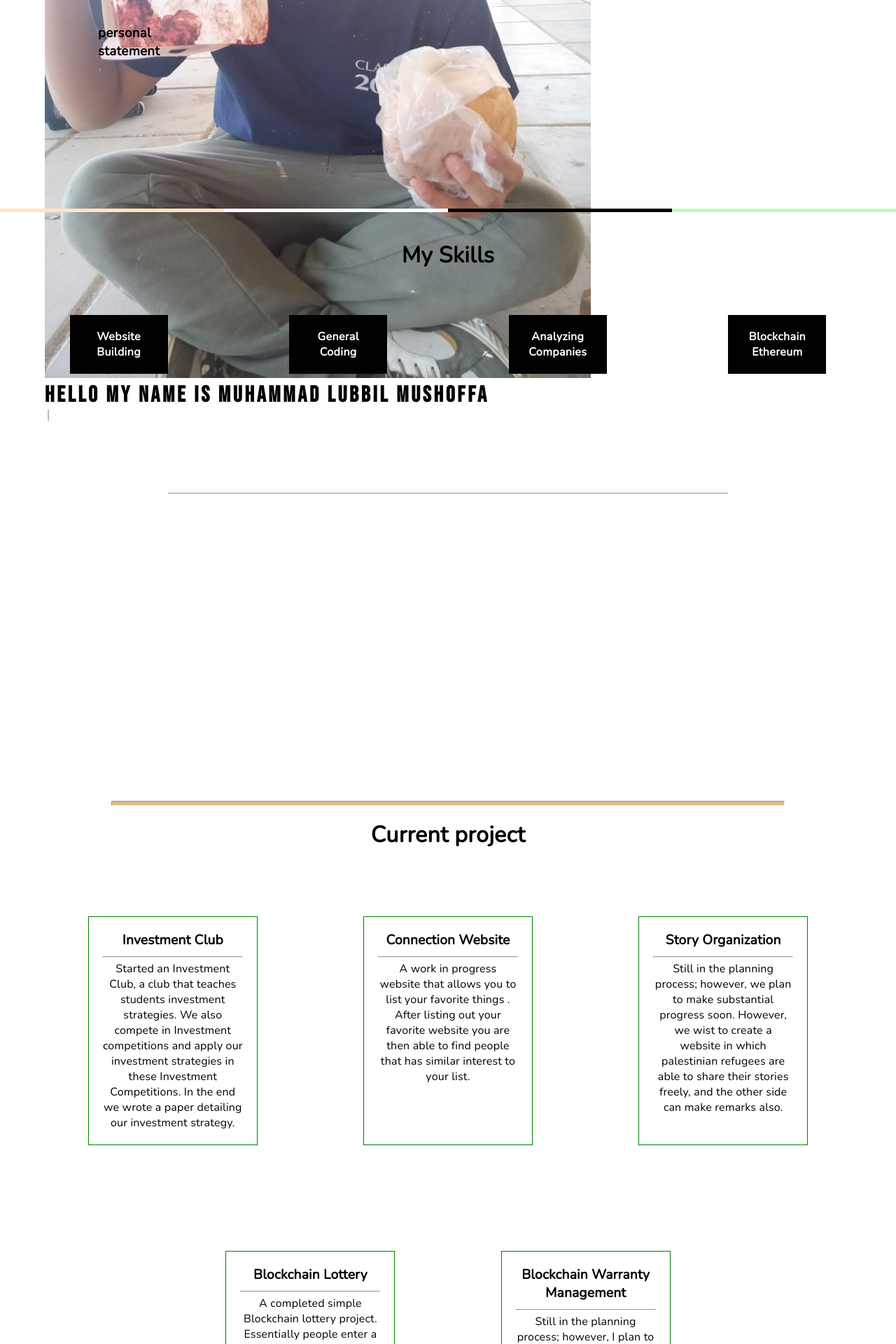
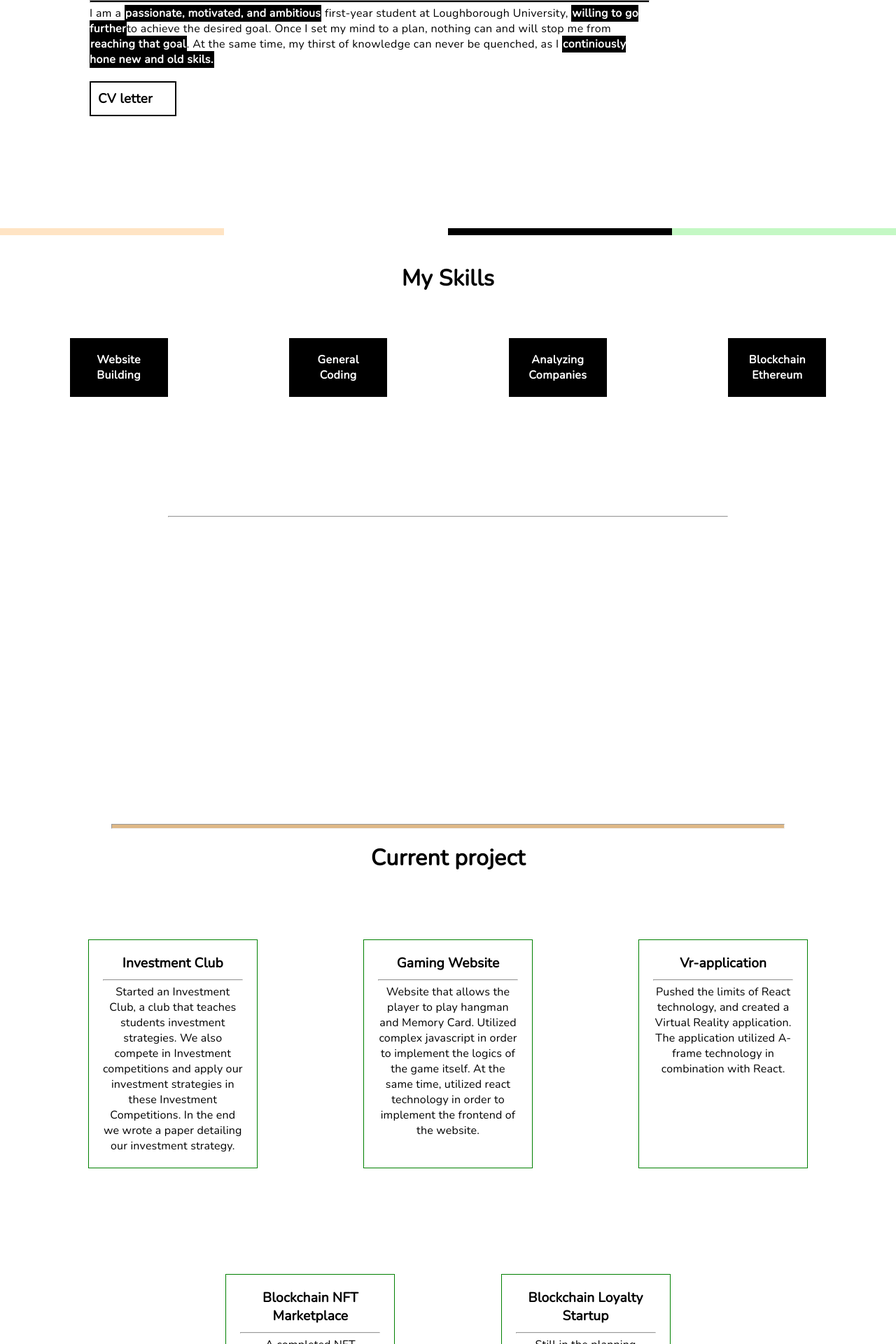
Before and after one commit to noobylub/personal-website, a React (Create React App) app: page / in a window 1280 px wide. Shown: the part 820-2740 px from the top of the page at 70% size. Built offline with nearby package versions, Linux system fonts and the light colour scheme.

Commit message:
first year of university commit

```diff
--- a/src/App.js
+++ b/src/App.js
@@ -7,28 +7,26 @@ import { useState, useEffect } from "react";
 function App() {
   const [pressed, setPressed] = useState("");
 
-  useEffect(() => {
-    const cursors = document.querySelector(".cursor");
-    window.addEventListener("mousemove", (e) => {
-      cursors.style.left = e.clientX + "px";
-      cursors.style.top = e.clientY + "px";
-    });
-    return () => {};
-  }, []);
+  // useEffect(() => {
+  //   const cursors = document.querySelector(".cursor");
+  //   window.addEventListener("mousemove", (e) => {
+  //     cursors.style.left = e.clientX + "px";
+  //     cursors.style.top = e.clientY + "px";
+  //   });
+  //   return () => {};
+  // }, []);
 
   const [content, setContent] = useState();
 
   return (
-
     <div className="App">
       <div className="first-part">
-        <img src={myImage}></img>
+        {/* <img src={myImage}></img> */}
         <Typewriter
           options={{
             strings: [
               '<h1 className="text">Hello my name is Muhammad Lubbil Mushoffa</h1>',
-              '<h1 className="text">A motivated and educated high school student</h1>',
-              '<h1 className="text">I am looking for new oppurtunities for me to learn and achieve more</h1>',
+              '<h1 className="text">A motivated and educated first year university student</h1>',
             ],
             autoStart: true,
             loop: true,
@@ -36,25 +34,20 @@ function App() {
         />
       </div>
       <div className="second-part">
-        <div className="cursor"></div>
+        {/* <div className="cursor"></div> */}
 
         <p className="intro">
-          <hr />
-          My name is Muhammad Mushoffa, and I am a student at Kings Academy. I
-          wish to study Computer Science and Business. I love to create things,
-          which is why I am incredibly motivated to learn to code. My passion
-          for legos inspired my current aspirations. Beginning with legos as a
-          child. I love to build anything to my heart's content. However, I also
-          love Businesses and learn more about them and ponder the question,
-          "what makes a succesfull business." Currently, I am taking a
-          tremendous amount of interest in Blockchain Technology. I am
-          interested in its wide range of applications in our world. I believe
-          Blockchain can change our world, and I wish to be at the forefront of
-          that.
+          <hr />I am a <span>passionate, motivated, and ambitious</span>{" "}
+          first-year student at Loughborough University,{" "}
+          <span>willing to go further</span>
+          to achieve the desired goal. Once I set my mind to a plan, nothing can
+          and will stop me from <span>reaching that goal</span>. At the same
+          time, my thirst of knowledge can never be quenched, as I{" "}
+          <span>continiously hone new and old skils.</span>
         </p>
         <div className="learn-more">
           <a href="https://docs.google.com/document/d/1Ys1_tT4ODS8DQG3_fRZQynFsaF8nADSr51cNm2OKhiA/edit?usp=sharing">
-            <h3>personal statement</h3>
+            <h3>CV letter</h3>
           </a>
         </div>
 
@@ -73,7 +66,7 @@ function App() {
             onClick={() => {
               setPressed("HTMLCSS");
               setContent(
-                "Proficient in HTML & CSS. Able to make Responsive and Static Web applications using HTML and CSS. Utilizing HTML and CSS and a javascript library, I can build a full-fledged website from scratch. For example, I created this personal website using React and CSS. Moreover, I learned a CSS framework named SCSS, which I used to build this website."
+                "Proficient in HTML & CSS. Utilizing HTML and CSS and javascript libraries, I can build a full-fledged website from scratch. For example, I created this personal website using React and CSS. Moreover, I learned a CSS framework named SCSS, which I used to build this website."
               );
             }}
             className={classNames({
@@ -87,14 +80,13 @@ function App() {
             onClick={() => {
               setPressed("General");
               setContent(
-                "Possesess a wide range of knowledge with Javascript. Understands the basic and some advanced topics of Javascript, such as arrow functions, error handling, mongoDB data retrieval, and creating full fledged backend  " +
-                  "However it is worth noting that my knowledge of Javascript is still limited and potentially partial, as I learned it al on " +
-                  "Udemy all on my own accord. Due to my acknowledgement of my partial knowledge in Javascript, I wish to learn more javascript to implement into my future projects."  +
-                  "Moreover, I have extensive knowledge in java programming.  "
+                "Possesess a wide range of knowledge with Javascript such as arrow functions, error handling, data retrieval. " +
+                  "Able to construct a full fledged backend with Node.JS, and a frontend with Express or React.JS." +
+                  " Moreover, I have extensive knowledge in java programming, able to solve complex java problems."
               );
             }}
             className={classNames({
-              javascript:true,
+              javascript: true,
               Skills: true,
               clicked: pressed === "General",
             })}
@@ -121,13 +113,13 @@ function App() {
             onClick={() => {
               setPressed("Blockchain");
               setContent(
-                "Understands the concept of blockchain and its technicalities. Able to create a blockchain smart contrat; however to a limited" +
-                  " extent. I am working hard everyday to improve on my knowledge of blockchain and implement these newly acquired knowledge in the projects that is to come. "
+                "Understands the concept of blockchain and its technicalities. Able to create a blockchain smart contract" +
+                  ". Adept at connecting the smart contract with a web application using Hardhat. "
               );
             }}
             className={classNames({
               Skills: true,
-              clicked: pressed ==="Blockchain",
+              clicked: pressed === "Blockchain",
             })}
           >
             Blockchain Ethereum
@@ -157,61 +149,61 @@ function App() {
           </div>
 
           <div className="one">
-            <a href="https://github.com/noobylub/PersonalFrontend">
-              <h4>Connection Website</h4>
+            <a href="https://6229c306baf6e9609483f851--yal3ab.netlify.app">
+              <h4>Gaming Website</h4>
               <hr />
               <p>
-                A work in progress website that allows you to list your favorite
-                things . After listing out your favorite website you are then
-                able to find people that has similar interest to your list.
+                Website that allows the player to play hangman and Memory Card.
+                Utilized complex javascript in order to implement the logics of
+                the game itself. At the same time, utilized react technology in
+                order to implement the frontend of the website.
               </p>
             </a>
           </div>
           <div className="one">
-
-              <h4>Story Organization</h4>
+            <a href="https://noobylub.github.io/Topic-VR-Project/">
+              <h4>Vr-application</h4>
               <hr />
               <p>
-                Still in the planning process; however, we plan to make
-                substantial progress soon. However, we wist to create a website
-                in which palestinian refugees are able to share their stories
-                freely, and the other side can make remarks also.
-              </p>
-
-          </div>
-          <div className="one">
-            <a href="https://github.com/noobylub/Lottery-Solidity">
-              <h4>Blockchain Lottery</h4>
-              <hr />
-              <p>
-                A completed simple Blockchain lottery project. Essentially
-                people enter a lottery and the owner of the lottery chooses a
-                winner. I have tested, tried and played with the lottery. This
-                was done for training purposes.
+                Pushed the limits of React technology, and created a Virtual
+                Reality application. The application utilized A-frame technology
+                in combination with React.
               </p>
             </a>
           </div>
           <div className="one">
-
-              <h4>Blockchain Warranty Management </h4>
+            <a href="https://github.com/noobylub/nft-marketplace">
+              <h4>Blockchain NFT Marketplace</h4>
               <hr />
               <p>
-                Still in the planning process; however, I plan to implement
-                a more efficient warranty management service. The app would essentially keep track of your warranty in
-                one place, so that it is easier for you to keep track of your warranties. Furthermore, this warranty will
-                be implemented in the blockhchain.
+                A completed NFT marketplace implementation. Utilized
+                Hardhat for blockchain integration
+                ,React for the frontend, displaying the data,
+                Solidity languange for the smart contract Blockhain.
+
               </p>
-
+            </a>
+          </div>
+          <div className="one">
+            <a href="https://github.com/noobylub/loyalty-startup">
+              <h4>Blockchain Loyalty Startup </h4>
+              <hr />
+              <p>
+                Still in the planning process; however, I plan to implement a
+                loyalty program utilizing Blockchain Technology. It will be the
+                first of its kind, a loyalty program entirely on a new and
+                revolutinary technology, Blockchain. Linked is the current
+                Github Repository showcasing the project's process.
+              </p>
+            </a>
           </div>
         </div>
         <div className="grades-header">
           <h1>Education</h1>
           <hr />
           <p>
-            Due to my status of being a student, I do not have much experience;
-            however, I would like to acquire experience if oppurtunities arise.
-            For example, if you are aware of any experience work I could
-            acquire, please contact me.
+            Listed below are the classes I took previously and classes I am taking. AP score, are the
+            final exam score.
           </p>
         </div>
         <div className="grades">
@@ -229,15 +221,23 @@ function App() {
           </div>
           <div className="course">
             <h3 className="name">Topics in Programming</h3>
-            <h3 className="grade">A grade 2nd Year college</h3>
-          </div>
-          <div className="course">
-            <h3 className="name">Advanced Comparative Government</h3>
-            <h3 className="grade">A grade </h3>
+            <h3 className="grade">A grade 2nd Year college course</h3>
           </div>
           <div className="course">
             <h3 className="name">Advanced Calculus</h3>
-            <h3 className="grade">B+ grade</h3>
+            <h3 className="grade">B+ grade 4/5 AP score</h3>
+          </div>
+          <div className="course">
+            <h3 className="name">Software Engineering 1</h3>
+            <h3 className="grade">Currently taking the module</h3>
+          </div>
+          <div className="course">
+            <h3 className="name">Introduction to Accounting</h3>
+            <h3 className="grade">Currently taking the module</h3>
+          </div>
+          <div className="course">
+            <h3 className="name">Computer Systems</h3>
+            <h3 className="grade">Currently taking the module</h3>
           </div>
         </div>
 
--- a/src/AppDesign/design.css
+++ b/src/AppDesign/design.css
@@ -2,7 +2,6 @@
 @import url("https://fonts.googleapis.com/css2?family=Bebas+Neue&display=swap");
 * {
   margin: 0;
-  cursor: none;
   padding: 0;
 }
 
@@ -12,7 +11,7 @@ a {
 }
 
 .first-part {
-  height: 40vh;
+  height: 60vh;
   font-family: "Bebas Neue", cursive;
   padding-top: 25%;
   letter-spacing: 0.1cm;
@@ -24,120 +23,88 @@ a {
   font-weight: 300;
   padding-bottom: 100vh;
   font-family: "Nunito", sans-serif;
-  -webkit-transition: 1s;
   transition: 1s;
 }
-
 .second-part .intro {
   margin-left: 10%;
   width: 800px;
   padding: 20px 20px 20px 0px;
-  -webkit-transition: 1s;
   transition: 1s;
 }
-
 .second-part .intro hr {
   background-color: black;
   text-decoration: none;
   height: 0.05cm;
   margin-bottom: 0.1cm;
 }
-
+.second-part .intro span {
+  font-weight: bold;
+  color: white;
+  padding: 1px;
+  background-color: black;
+}
 @media (max-width: 900px) {
   .second-part .intro {
     width: 400px;
     font-size: smaller;
   }
 }
-
 .second-part .learn-more {
   margin-left: 10%;
   width: 100px;
   padding: 10px;
   border: solid black 0.07cm;
-  -webkit-transition: 1s;
   transition: 1s;
 }
-
 .second-part .learn-more:hover {
   background-color: black;
-  -webkit-transition: 1s;
   transition: 1s;
-  cursor: none;
+  cursor: pointer;
 }
-
 .second-part .learn-more:hover h3 {
   color: white;
   font-weight: 600;
 }
-
 .second-part .horizontal {
   width: 100%;
-  height: 5px;
-  display: -webkit-box;
-  display: -ms-flexbox;
+  height: 10px;
   display: flex;
   margin: 0;
-  margin-top: 25vh;
-  -webkit-box-flex: 1;
-      -ms-flex-positive: 1;
+  margin-top: 20vh;
   flex-grow: 1;
 }
-
 .second-part .horizontal .box-sm {
-  -webkit-box-flex: 1;
-      -ms-flex-positive: 1;
   flex-grow: 1;
-  -webkit-transition: all 1s ease-in-out;
   transition: all 1s ease-in-out;
 }
-
 .second-part .horizontal .box-sm:hover {
-  -webkit-box-flex: 12;
-      -ms-flex-positive: 12;
   flex-grow: 12;
 }
-
 .second-part .horizontal .brown {
   background-color: bisque;
 }
-
 .second-part .horizontal .white {
   background-color: white;
 }
-
 .second-part .horizontal .black {
   background-color: black;
 }
-
 .second-part .horizontal .green {
-  background-color: #c4f8c4;
+  background-color: rgb(196, 248, 196);
 }
-
 .second-part .header {
   margin-top: 40px;
-  display: -webkit-box;
-  display: -ms-flexbox;
   display: flex;
-  -webkit-box-pack: center;
-      -ms-flex-pack: center;
   justify-content: center;
 }
-
 .second-part .skill-list {
-  display: -webkit-box;
-  display: -ms-flexbox;
   display: flex;
-  -webkit-box-orient: horizontal;
-  -webkit-box-direction: normal;
-      -ms-flex-direction: row;
   flex-direction: row;
-  -ms-flex-pack: distribute;
   justify-content: space-around;
   padding: 5% 1% 10px 1%;
 }
-
 .second-part .skill-list .Skills {
+  cursor: pointer;
   width: 100px;
   margin-top: auto;
   margin-bottom: auto;
@@ -145,48 +112,38 @@ a {
   color: white;
   padding: 20px;
   background-color: black;
-  -webkit-transition: 1s;
   transition: 1s;
   font-weight: 800;
 }
-
 .second-part .skill-list .Skills:hover {
   border-radius: 20px;
-  -webkit-transition: 0.5s ease-in-out;
   transition: 0.5s ease-in-out;
   background-color: bisque;
   color: black;
 }
-
 .second-part .skill-list .clicked {
   border-radius: 20px;
-  -webkit-transition: 0.5s ease-in-out;
   transition: 0.5s ease-in-out;
   background-color: bisque;
   color: black;
 }
-
 .second-part .content {
   margin: 20vh auto 5vh auto;
-  -webkit-transition: 0.1s ease-in-out;
   transition: 0.1s ease-in-out;
   text-align: center;
   width: 800px;
   height: 50vh;
   letter-spacing: 0.1pc;
 }
-
 .second-part .content hr {
   margin-top: 0.5cm;
 }
-
 @media (max-width: 900px) {
   .second-part .content {
     width: 400px;
     font-size: smaller;
   }
 }
-
 .second-part .border {
   background-color: burlywood;
   height: 5px;
@@ -194,29 +151,17 @@ a {
   margin-right: auto;
   margin-left: auto;
 }
-
 .second-part .proje {
   margin: 20px;
-  display: -webkit-box;
-  display: -ms-flexbox;
   display: flex;
-  -webkit-box-pack: center;
-      -ms-flex-pack: center;
   justify-content: center;
 }
-
 .second-part .projects {
-  display: -webkit-box;
-  display: -ms-flexbox;
   display: flex;
-  -webkit-box-pack: center;
-      -ms-flex-pack: center;
   justify-content: center;
   margin-bottom: 30vh;
-  -ms-flex-wrap: wrap;
   flex-wrap: wrap;
 }
-
 .second-part .projects .one {
   letter-spacing: 0.005cm;
   margin: 2cm;
@@ -224,118 +169,76 @@ a {
   border: solid 1px green;
   width: 200px;
   text-align: center;
-  -webkit-transition: 1s;
   transition: 1s;
 }
-
 .second-part .projects .one h4 {
   font-size: larger;
   padding-bottom: 10px;
 }
-
 .second-part .projects .one p {
   padding-top: 5px;
 }
-
 .second-part .projects .one:hover {
   background-color: black;
   color: white;
-  -webkit-transition: 1s;
   transition: 1s;
 }
-
 .second-part .projects .one:hover a {
   color: white;
 }
-
 .second-part .projects .one .link {
-  -webkit-transform: translateY(20px);
   transform: translateY(20px);
 }
-
 .second-part .grades-header {
   margin-left: auto;
   margin-right: auto;
   width: 50%;
-  display: -webkit-box;
-  display: -ms-flexbox;
   display: flex;
-  -webkit-box-pack: center;
-      -ms-flex-pack: center;
   justify-content: center;
-  -webkit-box-orient: vertical;
-  -webkit-box-direction: normal;
-      -ms-flex-direction: column;
   flex-direction: column;
   text-align: center;
 }
-
 .second-part .grades {
-  display: -webkit-box;
-  display: -ms-flexbox;
   display: flex;
-  -webkit-box-orient: horizontal;
-  -webkit-box-direction: normal;
-      -ms-flex-direction: row;
   flex-direction: row;
-  -ms-flex-wrap: wrap;
   flex-wrap: wrap;
-  -webkit-box-pack: center;
-      -ms-flex-pack: center;
   justify-content: center;
   margin-top: 50px;
   text-align: center;
   width: 50%;
   margin: 50px auto 0 auto;
 }
-
 .second-part .grades .course {
   margin: 20px;
-  -webkit-transition: 1s;
   transition: 1s;
   padding: 10px;
   height: 40px;
   border: solid 1px black;
 }
-
 .second-part .grades .course:hover {
-  -webkit-transition: 1s;
   transition: 1s;
   background-color: black;
 }
-
 .second-part .grades .course:hover > .grade {
   visibility: visible;
   color: white;
 }
-
 .second-part .grades .grade {
-  -webkit-transform: translateY(-100%);
   transform: translateY(-100%);
   visibility: hidden;
 }
-
 @media (max-width: 700px) {
   .second-part .grades {
     font-size: x-small;
   }
 }
-
 .second-part .GPA-header {
   margin-top: 10vh;
-  display: -webkit-box;
-  display: -ms-flexbox;
   display: flex;
-  -webkit-box-pack: center;
-      -ms-flex-pack: center;
   justify-content: center;
-  -webkit-box-orient: vertical;
-  -webkit-box-direction: normal;
-      -ms-flex-direction: column;
   flex-direction: column;
   text-align: center;
 }
-
 .second-part .GPA-header hr {
   margin-bottom: 20px;
   margin-left: auto;
@@ -344,7 +247,6 @@ a {
   background-color: black;
   height: 0.1cm;
 }
-
 @media (max-width: 800px) {
   .second-part .GPA-header {
     font-size: 20px;
@@ -353,58 +255,42 @@ a {
     height: 0.01cm;
   }
 }
-
 .second-part .GPA {
-  display: -webkit-box;
-  display: -ms-flexbox;
   display: flex;
-  -webkit-box-orient: horizontal;
-  -webkit-box-direction: normal;
-      -ms-flex-direction: row;
   flex-direction: row;
-  -ms-flex-pack: distribute;
   justify-content: space-around;
   height: 20vh;
   width: 100%;
 }
-
 @media (max-width: 800px) {
   .second-part .GPA {
     font-size: xx-small;
   }
 }
-
 .second-part .GPA .year {
   border-radius: 20px;
-  -webkit-transition: 1s;
   transition: 1s;
   text-align: center;
   padding: 5px 20px;
 }
-
 .second-part .GPA .year:hover {
-  -webkit-transition: 1s;
   transition: 1s;
   background-color: black;
   color: white;
 }
-
 .second-part .contact-header {
   margin: 20vh auto 10px 10%;
 }
-
 .second-part .contact-header hr {
   width: 75%;
   height: 5px;
   border: solid burlywood 1px;
   background-color: burlywood;
 }
-
 .second-part .contact-header .text {
   font-size: 40px;
   font-family: "Bebas Neue", cursive;
 }
-
 @-webkit-keyframes fadingIn {
   from {
     opacity: 0;
@@ -413,7 +299,6 @@ a {
     opacity: 1;
   }
 }
-
 @keyframes fadingIn {
   from {
     opacity: 0;
@@ -422,7 +307,6 @@ a {
     opacity: 1;
   }
 }
-
 @-webkit-keyframes fadingOut {
   from {
     opacity: 1;
@@ -431,7 +315,6 @@ a {
     opacity: 0;
   }
 }
-
 @keyframes fadingOut {
   from {
     opacity: 1;
@@ -440,79 +323,57 @@ a {
     opacity: 0;
   }
 }
-
 .second-part .contacts {
   width: 75%;
   margin: 40px 0 0 10%;
-  display: -webkit-box;
-  display: -ms-flexbox;
   display: flex;
-  -webkit-box-pack: left;
-      -ms-flex-pack: left;
   justify-content: left;
-  -webkit-box-orient: vertical;
-  -webkit-box-direction: normal;
-      -ms-flex-direction: column;
   flex-direction: column;
 }
-
 .second-part .contacts .contact {
   height: 40px;
   width: 200px;
   padding: 10px 20px;
   font-size: 25px;
-  -webkit-transition: 1s;
   transition: 1s;
   margin: 20px;
 }
-
 .second-part .contacts .contact:hover {
-  -webkit-transform: translateX(20px);
   transform: translateX(20px);
 }
-
 .second-part .contacts .contact:hover > .icon {
-  -webkit-transform: translate(180px, -120%);
   transform: translate(180px, -120%);
   visibility: visible;
-  -webkit-transition: 1s;
   transition: 1s;
-  -webkit-animation: fadingIn .6s;
-          animation: fadingIn .6s;
+  -webkit-animation: fadingIn 0.6s;
+          animation: fadingIn 0.6s;
   -webkit-animation-fill-mode: forwards;
           animation-fill-mode: forwards;
 }
-
 .second-part .contacts .icon {
-  -webkit-transform: translateY(-120%);
   transform: translateY(-120%);
   visibility: hidden;
   font-weight: 800;
-  -webkit-transition: 1s;
   transition: 1s;
   -webkit-animation: fadingOut 1s;
           animation: fadingOut 1s;
 }
-
 .second-part .contacts .linkedin {
   color: white;
-  background-color: #0077b5;
+  background-color: rgb(0, 119, 181);
 }
-
 .second-part .contacts .email {
-  background-color: #d44638;
-  color: #eeeeee;
+  background-color: rgb(212, 70, 56);
+  color: rgb(238, 238, 238);
 }
 
 .cursor {
   position: fixed;
   width: 40px;
   height: 40px;
-  background: #57f157;
+  background: rgb(87, 241, 87);
   border-radius: 50%;
-  -webkit-transform: translate(-50%, -50%);
   transform: translate(-50%, -50%);
   mix-blend-mode: color-burn;
   pointer-events: none;
-}
-/*# sourceMappingURL=design.css.map */
+}/*# sourceMappingURL=design.css.map */
--- a/src/AppDesign/design.scss
+++ b/src/AppDesign/design.scss
@@ -1,6 +1,6 @@
 * {
   margin: 0;
-  cursor: none;
+  // cursor: none;
   padding: 0;
 }
 a {
@@ -10,7 +10,7 @@ a {
 @import url("https://fonts.googleapis.com/css2?family=Nunito&family=Work+Sans&display=swap");
 @import url("https://fonts.googleapis.com/css2?family=Bebas+Neue&display=swap");
 .first-part {
-  height: 40vh;
+  height: 60vh;
 
   font-family: "Bebas Neue", cursive;
   padding-top: 25%;
@@ -31,6 +31,13 @@ a {
       text-decoration: none;
       height: 0.05cm;
       margin-bottom: 0.1cm;
+    }
+    span{
+
+      font-weight: bold;
+      color: white;
+      padding: 1px;
+      background-color: black;
     }
 
     margin-left: 10%;
@@ -57,17 +64,17 @@ a {
       }
 
       transition: 1s;
-      cursor: none;
+      cursor: pointer;
     }
   }
 
   // Horizontal line
   .horizontal {
     width: 100%;
-    height: 5px;
+    height: 10px;
     display: flex;
     margin: 0;
-    margin-top: 25vh;
+    margin-top: 20vh;
     flex-grow: 1;
     .box-sm {
       flex-grow: 1;
@@ -102,6 +109,7 @@ a {
     padding: 5% 1% 10px 1%;
 
     .Skills {
+      cursor: pointer;
       width: 100px;
       margin-top: auto;
       margin-bottom: auto;
```
Also changed, not shown: 2 other files (tests, documents, lock files or other folders). Lines whose indentation alone changed are shown as unchanged.
